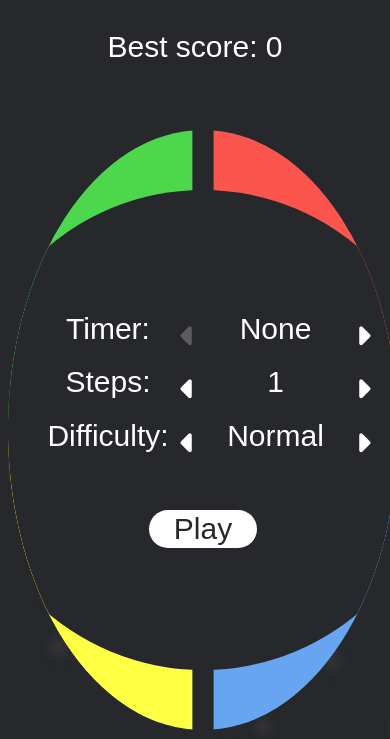
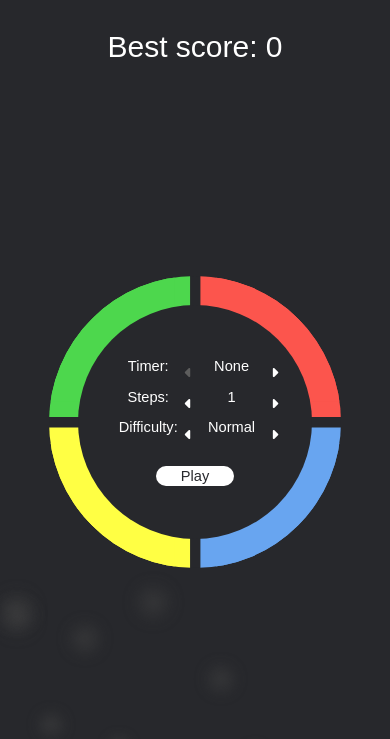
Before and after one commit to AB-Flies/simon-says-game, a website built with webpack: page index.html in a window 390 px wide. Built offline with nearby package versions, Linux system fonts and the light colour scheme; a web font is replaced by a local one.

Commit message:
Changes to fit mobile screens

```diff
--- a/css/style.css
+++ b/css/style.css
@@ -6,7 +6,8 @@
 }
 
 body {
-  --diameter: 600px;
+    --diameter: calc(min(600px, min(100vh * .65, 100vw * .75)));
+    --font-size: calc(min(30px, var(--diameter) / 20));
     --background-color: #27282c;
 
     min-height: 100vh;
@@ -16,7 +17,7 @@ body {
     justify-content: center;
     align-items: center;
     background: var(--background-color);
-  top: 0;
+    margin: 0
 }
 
 #best-score-container {
@@ -26,9 +27,9 @@ body {
     width: 100%;
     display: flex;
     justify-content: center;
-  padding-top: 30px;
+    padding-top: min(30px, 100vh / 17.5);
     color: white;
-  font-size: 30px;
+    font-size: min(30px, 100vh / 17.5);
 }
 
 #timer-container {
@@ -38,9 +39,9 @@ body {
     width: 100%;
     display: flex;
     justify-content: center;
-  padding-bottom: 30px;
+    padding-bottom: min(30px, 100vh / 17.5);
     color: white;
-  font-size: 30px;
+    font-size: min(30px, 100vh / 17.5);
 }
 
 #timer-content {
@@ -54,7 +55,7 @@ body {
     --slice-border: var(--slice-border-wide);
     --slice-gap: .025;
     --inner-gap: .1;
-  --score-diameter-def: 200px;
+    --score-diameter-def: calc(var(--diameter) / 3);
     --score-diameter-wide: calc(var(--diameter) * (1 - var(--slice-border)));
     --score-diameter: var(--score-diameter-wide);
     --child-count: 4;
@@ -76,54 +77,52 @@ body {
     --clr-fill: #b7d2f2;
 }
 
-.pie:not(.disabled) .slice:nth-child(4n + 1):hover:not(.hover) {
-  --clr-fill: #1270ea;
+.pie:not(.disabled) .slice:nth-child(4n + 1):hover:not(.hover), .pie .slice:nth-child(4n + 1).hover {
+    --clr-fill: #0b55b9;
 }
 
-.pie .slice:nth-child(4n + 1).hover {
-  --clr-fill: #68a5f0;
-}
+/*.pie .slice:nth-child(4n + 1).hover {*/
+/*  --clr-fill: #68a5f0;*/
+/*}*/
 
 .pie .slice:nth-child(4n + 2) {
     --clr-border: #ffff44;
     --clr-fill: #f9f9d3;
 }
 
-.pie:not(.disabled) .slice:nth-child(4n + 2):hover:not(.hover) {
+.pie:not(.disabled) .slice:nth-child(4n + 2):hover:not(.hover), .pie .slice:nth-child(4n + 2).hover {
     --clr-fill: #b8b813;
 }
 
-.pie .slice:nth-child(4n + 2).hover {
-  --clr-fill: #ffff44;
-}
+/*.pie .slice:nth-child(4n + 2).hover {*/
+/*  --clr-fill: #ffff44;*/
+/*}*/
 
 .pie .slice:nth-child(4n + 3) {
     --clr-border: #4dd74d;
     --clr-fill: #b4f2b4;
-
-  /*filter: grayscale(90%);*/
 }
 
-.pie:not(.disabled) .slice:nth-child(4n + 3):hover:not(.hover) {
-  --clr-fill: #11a311;
+.pie:not(.disabled) .slice:nth-child(4n + 3):hover:not(.hover), .pie .slice:nth-child(4n + 3).hover {
+    --clr-fill: #0e890e;
 }
 
-.pie .slice:nth-child(4n + 3).hover {
-  --clr-fill: #4dd74d;
-}
+/*.pie .slice:nth-child(4n + 3).hover {*/
+/*  --clr-fill: #4dd74d;*/
+/*}*/
 
 .pie .slice:nth-child(4n) {
     --clr-border: #fc554d;
     --clr-fill: #fec2bf;
 }
 
-.pie:not(.disabled) .slice:nth-child(4n):hover:not(.hover) {
+.pie:not(.disabled) .slice:nth-child(4n):hover:not(.hover), .pie .slice:nth-child(4n).hover {
     --clr-fill: #bf211b;
 }
 
-.pie .slice:nth-child(4n).hover {
-  --clr-fill: #fc554d;
-}
+/*.pie .slice:nth-child(4n).hover {*/
+/*  --clr-fill: #fc554d;*/
+/*}*/
 
 .pie.disabled a:not(.play, .fa-solid) {
     pointer-events: none;
@@ -186,7 +185,7 @@ body {
     z-index: 2;
     border-radius: 50%;
     color: white;
-  font-size: 30px;
+    font-size: var(--font-size);
     user-select: none;
 
     display: flex;
@@ -211,7 +210,7 @@ body {
     overflow: hidden;
 
     width: 100%;
-  height: 50%;
+    height: 55%;
 }
 
 .play {
@@ -230,7 +229,7 @@ body {
 }
 
 .fade-in {
-  font-size: 30px;
+    font-size: var(--font-size);
     opacity: 1;
     pointer-events: all;
     cursor: unset;
@@ -245,7 +244,7 @@ body {
 .options-title {
     transition: 0.5s;
     display: inline-block;
-  width: 145px;
+    width: min(145px, var(--diameter) * .25);
     text-align: center;
     height: 100%;
 }
@@ -259,7 +258,7 @@ body {
     overflow-x: hidden;
     display: inline-block;
     position: relative;
-  width: 160px;
+    width: min(160px, var(--diameter) * .27);
     height: 100%;
 }
 
@@ -302,9 +301,10 @@ a.disabled {
     display: flex;
     position: absolute;
     overflow: hidden;
-  width: 100%;
+    width: 100vw;
     height: 100vh;
-  bottom: 0;
+    top: 0;
+    left: 0;
 }
 
 .bubbles {
@@ -318,7 +318,8 @@ a.disabled {
 
 
 .bubbles span {
-  top: -10vh;
+    top: 0;
+    transform: translateY(-50vh);
     position: relative;
     width: 30px;
     height: 30px;
@@ -343,11 +344,11 @@ a.disabled {
 
 @keyframes background_animation {
     from {
-    transform: translateY(110vh) scale(0.2);
+        transform: translateY(calc(100vh + 100px)) scale(0.2);
     }
 
     to {
-    transform: translateY(-20vh) scale(1.2);
+        transform: translateY(-20px) scale(1.2);
     }
 }
 
--- a/ts/app.ts
+++ b/ts/app.ts
@@ -169,7 +169,7 @@ async function returnToMenu() {
 
   document.getElementsByClassName('content')[0].classList.add('fade-in');
   document.getElementsByClassName('content')[1].classList.remove('fade-in');
-  await delay(500);
+  delay(500).then(() => document.querySelector('.pie')?.classList.remove('disabled'));
 }
 
 async function lose() {
@@ -182,6 +182,7 @@ async function lose() {
   // let scoreElement = document.querySelector('.score') as HTMLElement;
   scoreContent.style.color = '#ff6961';
   scoreContent.innerHTML = `You lost! <br>Score: ${score}`;
+  score = 0;
   animateBackground(true)
   // scoreElement.style.backgroundColor = '#fec2bf';
   // scoreElement.style.opacity = '.85';
@@ -202,6 +203,7 @@ function checkMove(move: number) {
   }
 
   if (move !== streak[0]) {
+    document.querySelector('.pie')?.classList.add('disabled');
     if (score > bestScore) {
       bestScore = score;
       let bestScoreContent = document.getElementById('best-score-content') as HTMLElement;
@@ -211,7 +213,6 @@ function checkMove(move: number) {
         delay(1250).then(() => bestScoreContent.style.color = 'white');
       })
     }
-    score = 0;
     lose().catch(console.error);
     return;
   }
```
Lines whose indentation alone changed are shown as unchanged.
